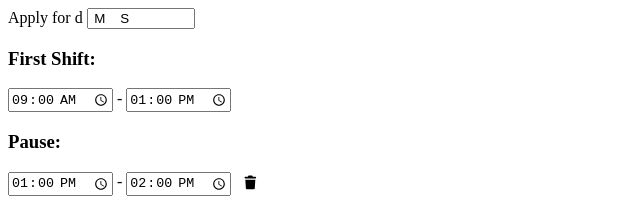
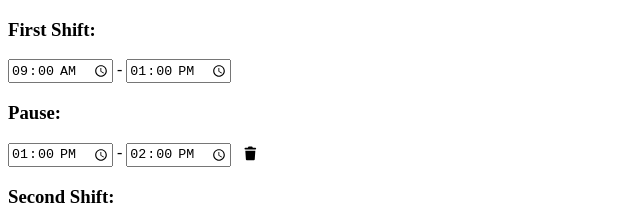
Before and after one commit to abelbendana/refactorial, a browser extension: page index.html in a window 1280 px wide. Shown: the top 212 px of the page, without its empty margins (0-640 px from the left). Drawn offline with Linux system fonts and the light colour scheme.

Commit message:
Update index.html

```diff
--- a/index.html
+++ b/index.html
@@ -44,11 +44,6 @@
   </head>
   <body>
   <div class="col-md-4">
-	  <div class="form-group">
-		<label class="control-label" for="WorkWeek">Apply for d</label>
-		<input name="WorkWeek" class="form-control days-of-week" id="WorkWeek" type="text" value=" M    S" data-bind="value: WorkWeek">
-	  </div>
-	</div>
     <div class="row">
       <h3>First Shift:</h3>
       <input
```
